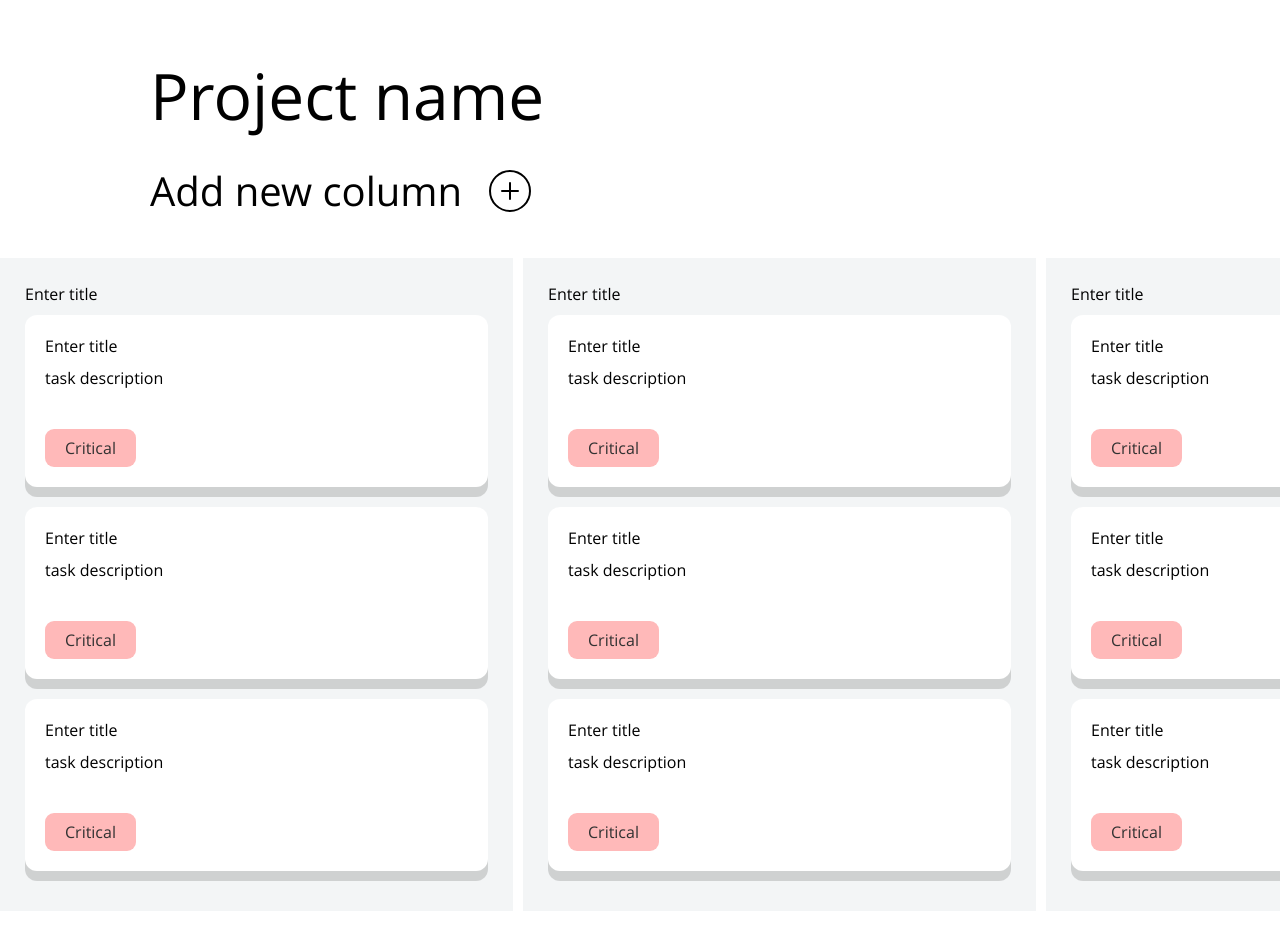
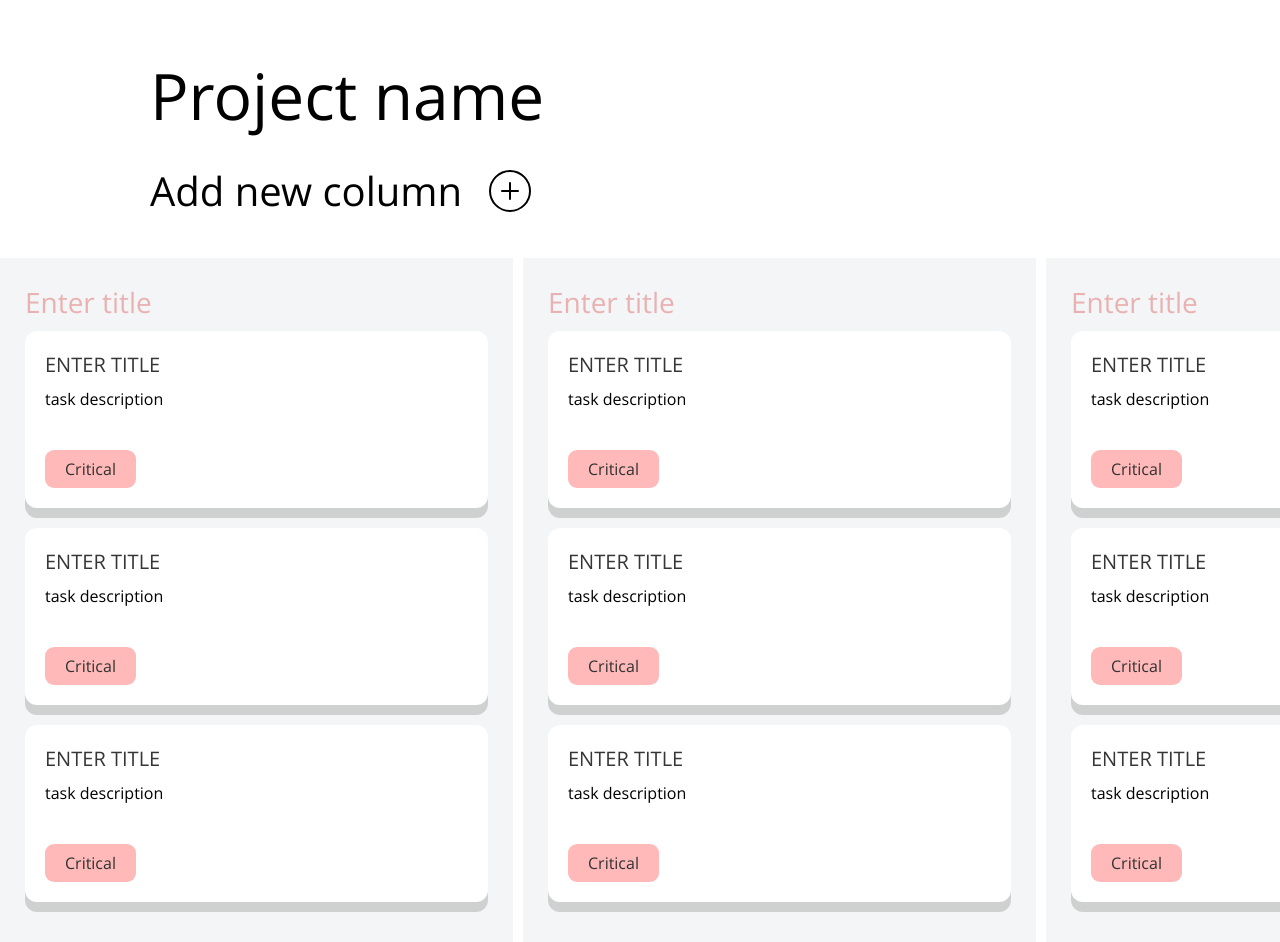
Before and after one commit to PaulZhemanov/todolist2.0, a React app: page / in a window 1280 px wide. Shown: the top 942 px of the page. Before the commit the page ends 911 px from the top, so only its background shows below. Built offline with nearby package versions, Linux system fonts and the light colour scheme.

Commit message:
css for titles is done

```diff
--- a/src/components/EditableTitle.tsx
+++ b/src/components/EditableTitle.tsx
@@ -3,22 +3,52 @@ import React, { ChangeEvent, useEffect, useRef, useState } from "react"
 import { Text } from "./Text"
 
 interface IProps {
-
+  fontSize?: string
+  color?: string
+  fontWeight?: string
+  textTransform?: string
+  showUnderline?: boolean
+  opacity?: string
 }
 
 const Root = styled.div`
   display: flex;
   flex-direction: column;
 `
-const StyledInput = styled.input`
+const StyledInput = styled.input<IProps>`
   border: none;
   outline: none;
   background: transparent;
+
+  font-size: ${(props) => (props.fontSize ? props.fontSize : "inherit")};
+  opacity: ${(props) => (props.opacity ? props.opacity : "inherit")};
+  color: ${(props) => (props.color ? props.color : "inherit")};
+  font-weight: ${(props) => (props.fontWeight ? props.fontWeight : "inherit")};
+  text-transform: ${(props) =>
+    props.textTransform ? props.textTransform : "inherit"};
+  border-bottom: ${(props) =>
+    props.showUnderline ? "2px solid #000" : "none"};
 `
 
-const EditableTitle: React.FC<IProps> = () => {
-  const [title, setTitle] = useState("Enter title")
-  const [editing, setEditing] = useState(false)
+const StyledText = styled(Text)<IProps>`
+  font-size: ${(props) => (props.fontSize ? props.fontSize : "inherit")};
+  text-transform: ${(props) =>
+    props.textTransform ? props.textTransform : "inherit"};
+  opacity: ${(props) => (props.opacity ? props.opacity : "inherit")};
+  font-weight: ${(props) => (props.fontWeight ? props.fontWeight : "inherit")};
+  color: ${(props) => (props.color ? props.color : "inherit")};
+`
+
+const EditableTitle: React.FC<IProps> = ({
+  fontSize,
+  color,
+  fontWeight,
+  textTransform,
+  showUnderline = false,
+  opacity,
+}) => {
+  const [title, setTitle] = useState<string>("Enter title")
+  const [editing, setEditing] = useState<boolean>(false)
   const inputRef = useRef<HTMLInputElement>(null)
 
   const handleTitleClick = () => {
@@ -55,9 +85,24 @@ const EditableTitle: React.FC<IProps> = () => {
           onChange={handleTitleChange}
           onBlur={handleTitleFix}
           onKeyDown={handleTitleKeyDown}
+          fontSize={fontSize}
+          color={color}
+          fontWeight={fontWeight}
+          textTransform={textTransform}
+          showUnderline={showUnderline}
+          opacity={opacity}
         />
       ) : (
-        <Text onDoubleClick={handleTitleClick}>{title}</Text>
+        <StyledText
+          onDoubleClick={handleTitleClick}
+          fontSize={fontSize}
+          textTransform={textTransform}
+          opacity={opacity}
+          fontWeight={fontWeight}
+          color={color}
+        >
+          {title}
+        </StyledText>
       )}
     </Root>
   )
--- a/src/components/Task.tsx
+++ b/src/components/Task.tsx
@@ -38,7 +38,6 @@ const Root = styled.div`
   }
 `
 
-
 const Bin = styled.div`
   background: url(${bin});
   width: 25px;
@@ -55,6 +54,7 @@ const Description = styled(Text)`
   font-size: 16px;
   font-weight: 400;
 `
+
 const StyledRow = styled(Row)`
   justify-content: space-between;
   align-items: center;
@@ -64,7 +64,13 @@ const Task: React.FC<IProps> = () => {
   return (
     <Root>
       <StyledRow>
-        <EditableTitle/>
+        <EditableTitle
+          fontSize="20px"
+          fontWeight="700"
+          textTransform="uppercase"
+          color="#363636"
+          showUnderline={true}
+        />
         <Bin className="remove-task-button" />
       </StyledRow>
       <SizedBox height={10} />
--- a/src/components/Todolist.tsx
+++ b/src/components/Todolist.tsx
@@ -62,7 +62,13 @@ const TodoList: React.FC<IProps> = () => {
   return (
     <Root>
       <HeaderContainer>
-        <EditableTitle />
+        <EditableTitle
+          color="#d71919"
+          fontSize="28px"
+          fontWeight="600"
+          opacity="0.3"
+          showUnderline={true}
+        />
         <Bin className="remove-todolist-button" />
       </HeaderContainer>
       <SizedBox height={10} />
```
Also changed, not shown: src/components/Text.ts (line endings or trailing spaces).
